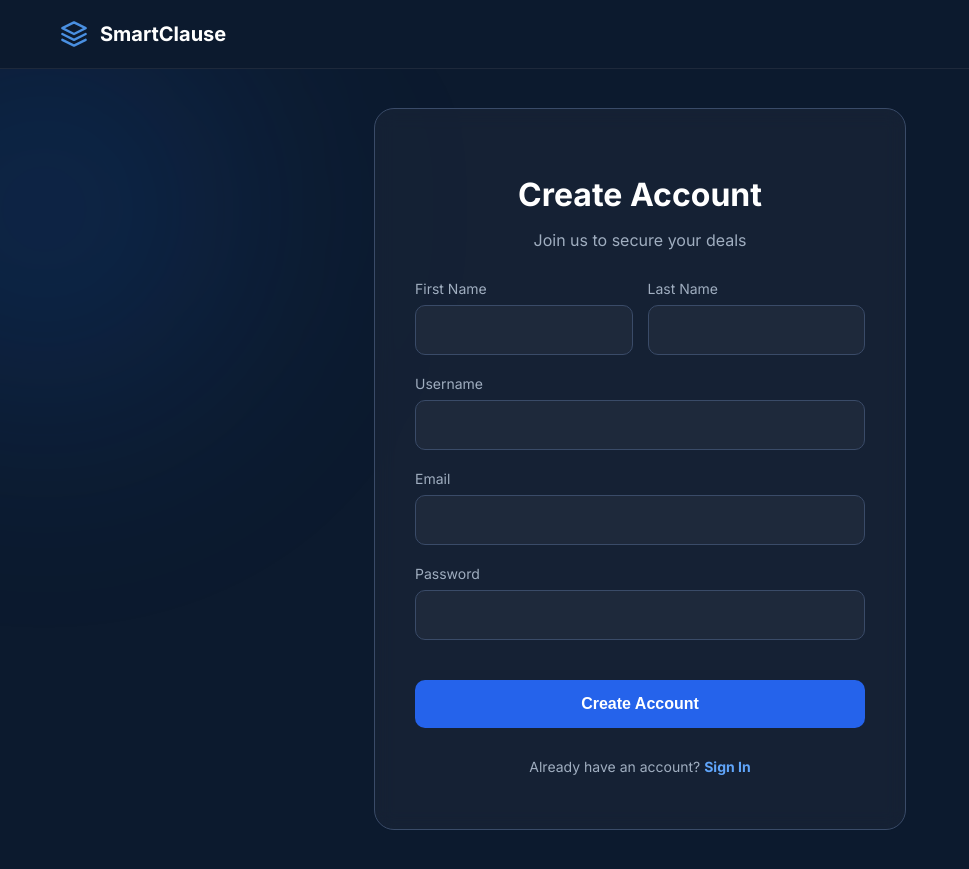
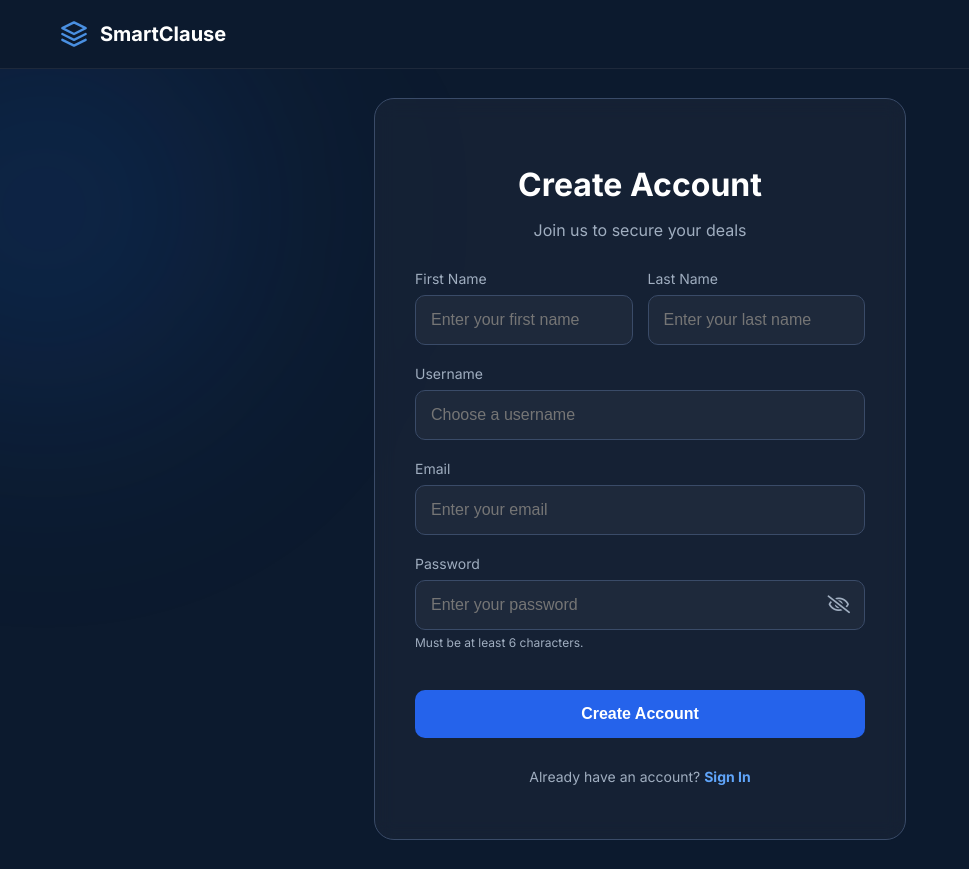
Before and after one commit to IU-Capstone-Project-2025/SmartClause, a Vue app in the folder frontend/: page /login in a window 1280 px wide. Both pictures are taken after a click on the link "Sign Up". Shown: the whole page, without its empty margins (0-969 px from the left). Built offline with nearby package versions, Linux system fonts and the light colour scheme; the HTML template or start-up script is replaced by a standard one.

Commit message:
feat(frontend): improve auth screen layout

```diff
--- a/frontend/public/index.html
+++ b/frontend/public/index.html
@@ -4,6 +4,7 @@
     <meta charset="utf-8">
     <meta http-equiv="X-UA-Compatible" content="IE=edge">
     <meta name="viewport" content="width=device-width,initial-scale=1.0">
+    <link rel="stylesheet" href="https://cdnjs.cloudflare.com/ajax/libs/font-awesome/5.15.3/css/all.min.css">
     <title>SmartClause</title>
   </head>
   <body>
--- a/frontend/src/views/AuthScreen.vue
+++ b/frontend/src/views/AuthScreen.vue
@@ -15,27 +15,33 @@
           <div v-if="!isLogin" class="form-grid">
             <div class="form-group">
               <label for="firstname">First Name</label>
-              <input type="text" id="firstname" v-model="form.first_name" required>
+              <input type="text" id="firstname" v-model="form.first_name" required placeholder="Enter your first name">
             </div>
             <div class="form-group">
               <label for="lastname">Last Name</label>
-              <input type="text" id="lastname" v-model="form.last_name" required>
+              <input type="text" id="lastname" v-model="form.last_name" required placeholder="Enter your last name">
             </div>
           </div>
 
           <div class="form-group" v-if="!isLogin">
             <label for="username">Username</label>
-            <input type="text" id="username" v-model="form.username" required>
+            <input type="text" id="username" v-model="form.username" required placeholder="Choose a username">
           </div>
 
           <div class="form-group">
             <label for="email">{{ isLogin ? 'Email or Username' : 'Email' }}</label>
-            <input type="text" id="email" v-model="form.username_or_email" required>
+            <input type="text" id="email" v-model="form.username_or_email" required :placeholder="isLogin ? 'Enter your email or username' : 'Enter your email'">
           </div>
 
           <div class="form-group">
             <label for="password">Password</label>
-            <input type="password" id="password" v-model="form.password" required>
+            <div class="password-input-wrapper">
+              <input :type="showPassword ? 'text' : 'password'" id="password" v-model="form.password" required :minlength="isLogin ? null : 6" placeholder="Enter your password">
+              <button type="button" class="toggle-password-visibility" @click="togglePasswordVisibility">
+                <i :class="showPassword ? 'far fa-eye' : 'far fa-eye-slash'"></i>
+              </button>
+            </div>
+            <p v-if="!isLogin" class="password-hint">Must be at least 6 characters.</p>
           </div>
 
           <div class="form-actions">
@@ -72,7 +78,8 @@ export default {
         first_name: '',
         last_name: ''
       },
-      error: null
+      error: null,
+      showPassword: false
     };
   },
   methods: {
@@ -88,6 +95,9 @@ export default {
       this.form.first_name = '';
       this.form.last_name = '';
     },
+    togglePasswordVisibility() {
+      this.showPassword = !this.showPassword;
+    },
     async handleSubmit() {
       this.error = null;
       try {
@@ -100,6 +110,10 @@ export default {
           const redirectPath = this.$route.query.redirect || '/spaces';
           this.$router.replace(redirectPath);
         } else {
+          if (this.form.password.length < 6) {
+            this.error = 'Password must be at least 6 characters long.';
+            return;
+          }
           await axios.post('/api/auth/register', {
             username: this.form.username,
             email: this.form.username_or_email,
@@ -216,10 +230,42 @@ export default {
   box-sizing: border-box;
 }
 
+.password-hint {
+  font-size: 12px;
+  color: #a0aec0;
+  margin-top: 5px;
+}
+
 .form-group input:focus {
   outline: none;
   border-color: #2563eb;
   box-shadow: 0 0 0 3px rgba(37, 99, 235, 0.3);
+}
+
+.password-input-wrapper {
+  position: relative;
+}
+
+.password-input-wrapper input {
+  padding-right: 40px; /* Make space for the eye icon */
+}
+
+.toggle-password-visibility {
+  position: absolute;
+  right: 10px;
+  top: 50%;
+  transform: translateY(-50%);
+  background: none;
+  border: none;
+  color: #a0aec0;
+  cursor: pointer;
+  font-size: 18px;
+  padding: 5px;
+  outline: none;
+}
+
+.toggle-password-visibility:hover {
+  color: #ffffff;
 }
 
 .form-actions {
```
